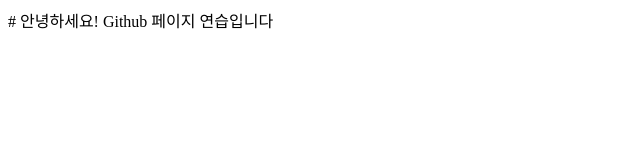
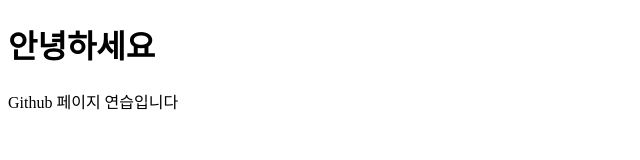
Before and after one commit to Leekanghyun1/Leekanghyun1.github.io, a plain HTML site: page index.html in a window 1280 px wide. Shown: the whole page, without its empty margins (0-640 px from the left). Drawn offline with Linux system fonts and the light colour scheme.

Commit message:
페이지 수정

```diff
--- a/index.html
+++ b/index.html
@@ -7,7 +7,7 @@
     <title>얄코의 페이지</title>
 </head>
 <body>
-    # 안녕하세요!
+    <h1>안녕하세요</h1>
 
     Github 페이지 연습입니다
 </body>
```
